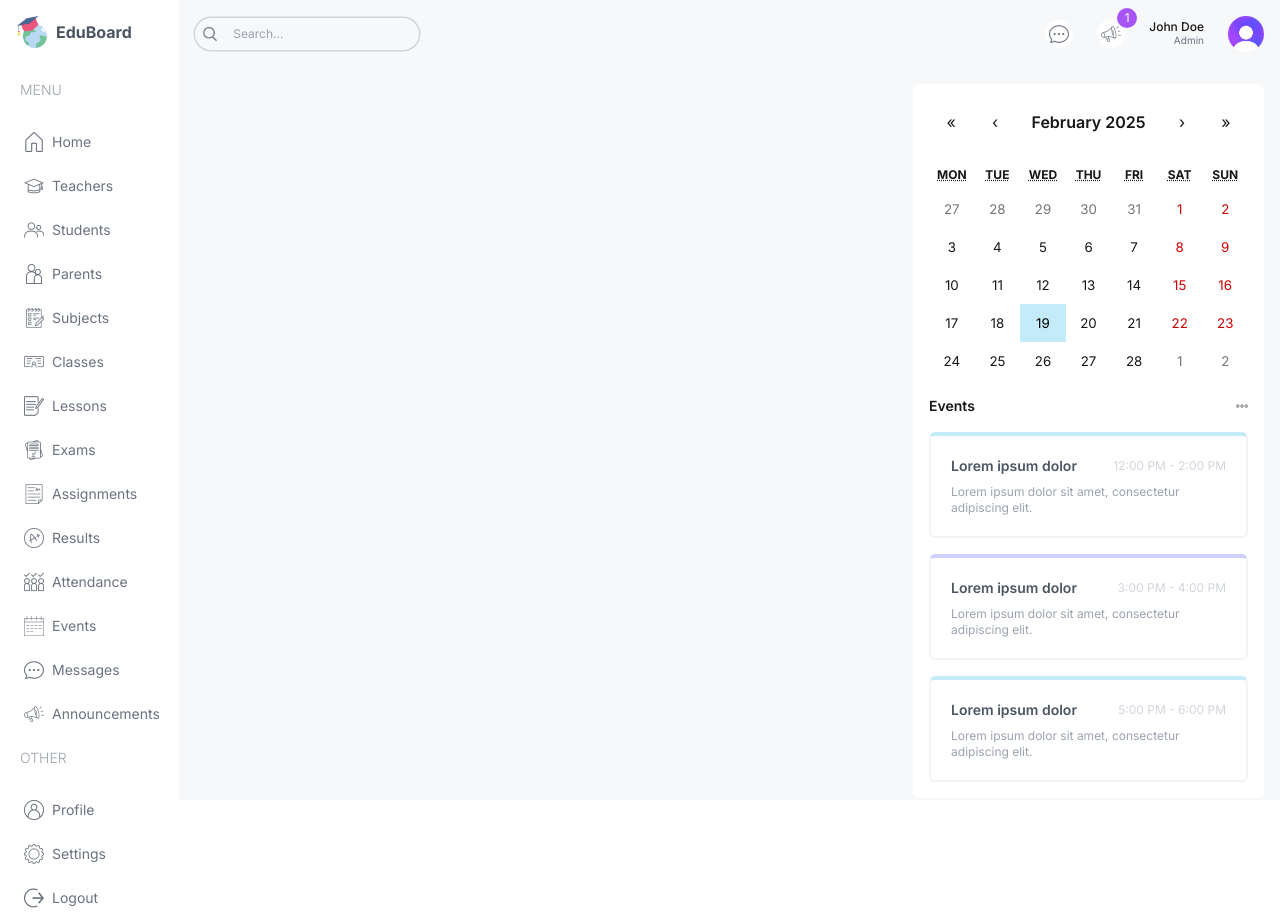
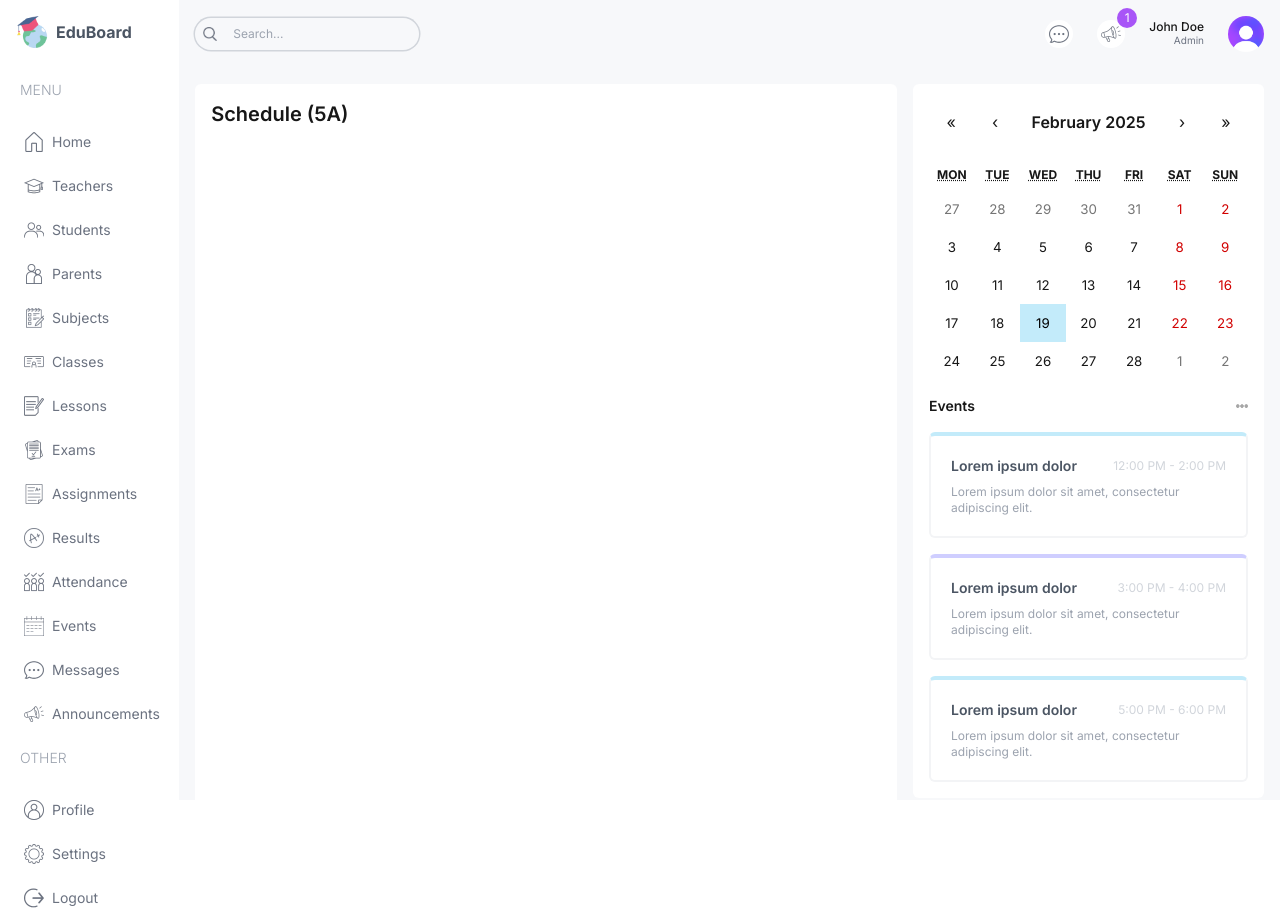
Before and after one commit to mysandesh/EduBoard, a Next.js app: page /student in a window 1280 px wide. Built offline with nearby package versions, Linux system fonts and the light colour scheme.

Commit message:
Student Page main calendar initiated

```diff
--- a/src/app/(dashboard)/student/page.tsx
+++ b/src/app/(dashboard)/student/page.tsx
@@ -5,7 +5,11 @@ const StudentPage = () => {
   return (
     <div className="p-4 flex gap-4 flex-col xl:flex-row">
       {/*LEFT ) */}
-      <div className="w-full xl:w-2/3"></div>
+      <div className="w-full xl:w-2/3">
+        <div className="h-full bg-white p-4 rounded-md">
+          <h1 className="text-xl font-semibold">Schedule (5A)</h1>
+        </div>
+      </div>
       {/* RIGHT */}
 
       <div className="w-full xl:w-1/3 flex flex-col gap-8">
```
